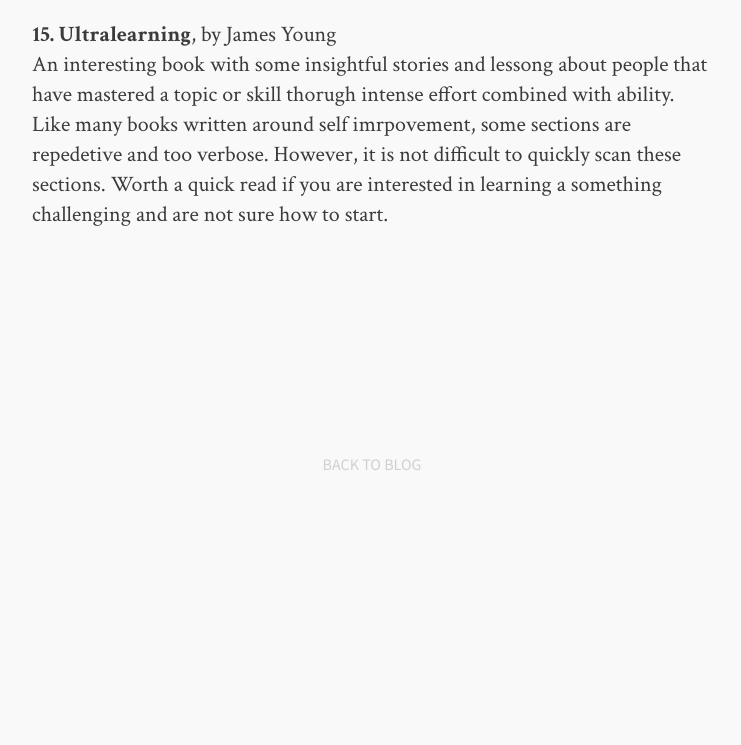
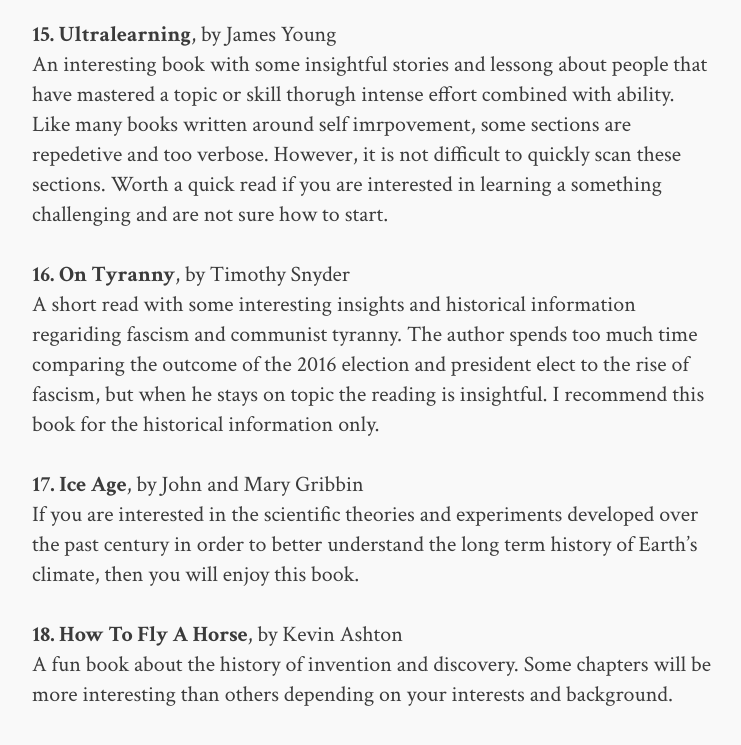
Before and after one commit to ohmdsp/ohmdsp.github.io, a Jekyll site: the page built from _posts/blog/2019-09-21-Ongoing-Reading-List.md, in a window 1280 px wide and 900 px high, scrolled down 3735 px. Shown: the top 745 px of the window, without its empty margins (268-1009 px from the left). Built offline with Jekyll 4.4.1, drawn with Linux system fonts in a browser that asks for light colours; nearby versions of some CDN libraries; a script that is not in the unit is left out; comment, search, counter and statistics services are not loaded; before the commit the page ends 4223 px from its top, so only the background shows below that.

Commit message:
added reading items

```diff
--- a/_posts/blog/2019-09-21-Ongoing-Reading-List.md
+++ b/_posts/blog/2019-09-21-Ongoing-Reading-List.md
@@ -42,3 +42,9 @@
 This book is amazing! Yes, it is written by author of the many popular Curious George books. If you have any interest in the stars and celestial mechanics, you need this book. The drawings and diagrams are incredibly insightful. The sections on the celestial sphere, orbits and the seasons are easy to read and understand. Buy this book!<br> <br>
 __15. Ultralearning__, by James Young<br>
 An interesting book with some insightful stories and lessong about people that have mastered a topic or skill thorugh intense effort combined with ability. Like many books written around self imrpovement, some sections are repedetive and too verbose. However, it is not difficult to quickly scan these sections. Worth a quick read if you are interested in learning a something challenging and are not sure how to start.  <br> <br>
+__16. On Tyranny__, by Timothy Snyder<br>
+A short read with some interesting insights and historical information regariding fascism and communist tyranny. The author spends too much time comparing the outcome of the 2016 election and president elect to the rise of fascism, but when he stays on topic the reading is insightful. I recommend this book for the historical information only. <br><br>
+__17. Ice Age__, by John and Mary Gribbin<br>
+If you are interested in the scientific theories and experiments developed over the past century in order to better understand the long term history of Earth's climate, then you will enjoy this book. <br><br>
+__18. How To Fly A Horse__, by Kevin Ashton<br>
+A fun book about the history of invention and discovery. Some chapters will be more interesting than others depending on your interests and background.
```
Also changed, not shown: 5 other files.
